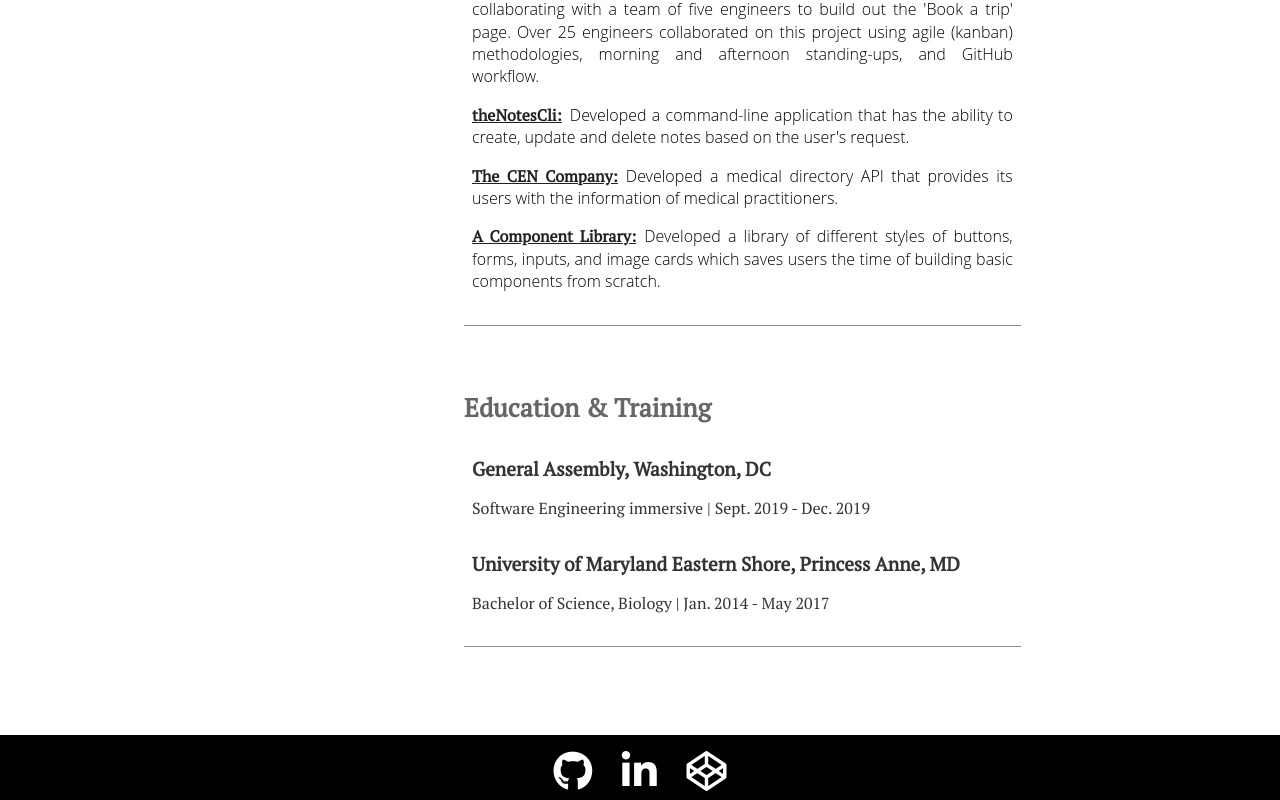
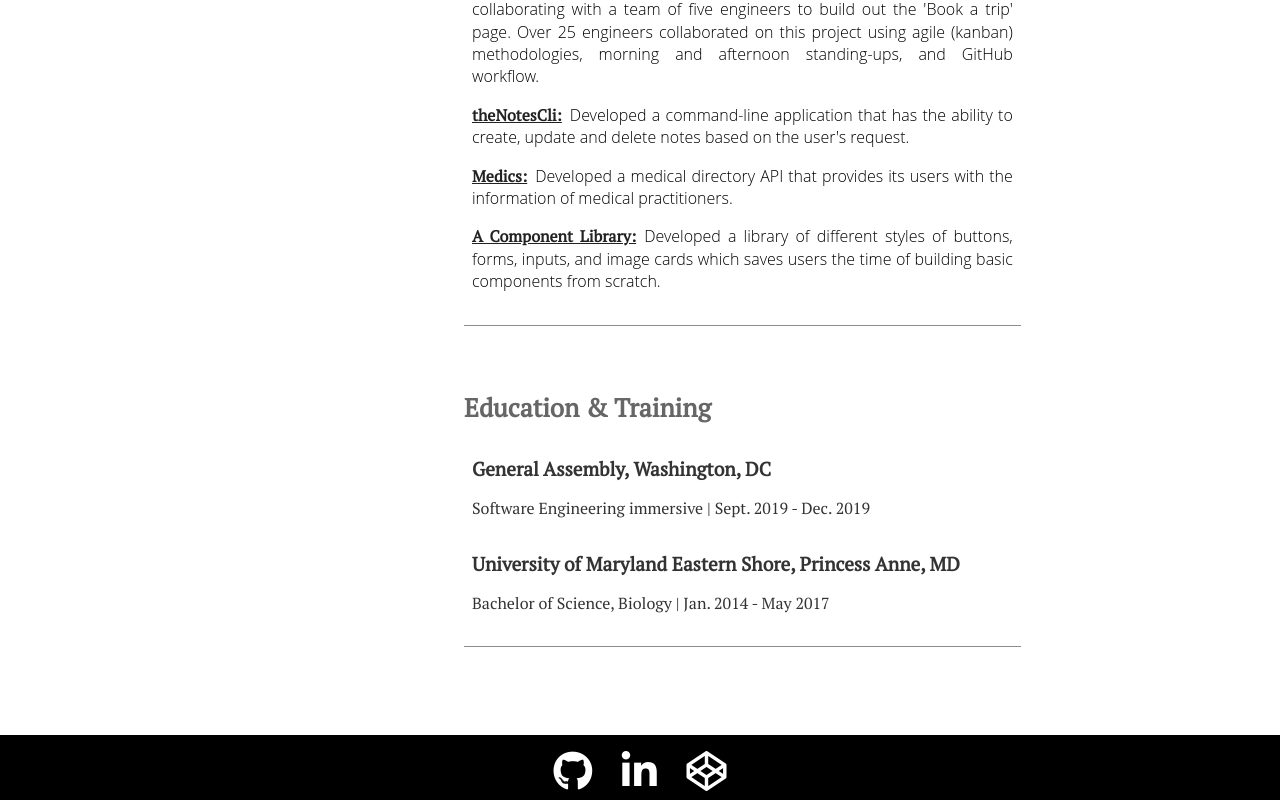
Before and after one commit to cenwachukwu/portfolio, a React (Create React App) app: page /Resume in a window 1280 px wide. Shown: the part 1830-2630 px from the top of the page. Built offline with nearby package versions, Linux system fonts and the light colour scheme; some icons are missing; a web font is replaced by a local one.

Commit message:
made minnor changes to the sites

```diff
--- a/src/Applications/ProjectData.js
+++ b/src/Applications/ProjectData.js
@@ -19,8 +19,8 @@
   },
   {
     name: "Medics",
-    description: "Developed a component library of different styles of buttons, forms, inputs, and image cards which saves users the time of building basic components from scratch.",
-    technologies: "Adobe XD, CSS,  NPM, React, Storybook",
+    description: "Developed a medical directory API that provides its users with the information of medical practitioners.",
+    technologies: "Express.JS, Heroku, MongoDB, Mongoose ORM, Node.JS,",
     github: "https://github.com/cenwachukwu/a-food-and-drug-api",
     Stack: "React",
     backgroundImage: require("../images/api.jpeg"),
--- a/src/Resume/Resume.js
+++ b/src/Resume/Resume.js
@@ -171,7 +171,7 @@
                   <a href="https://github.com/cenwachukwu/pythonCLIProject" target="_blank" rel="noopener noreferrer" className="resumeAtag">theNotesCli:</a>
                   Developed a command-line application that has the ability to create, update and delete notes based on the user's request.                  </p>
                 <p className="resumeProjects">
-                  <a href="https://med-directory-cen.herokuapp.com/directory" target="_blank" rel="noopener noreferrer" className="resumeAtag">The CEN Company:</a>
+                  <a href="https://med-directory-cen.herokuapp.com/directory" target="_blank" rel="noopener noreferrer" className="resumeAtag">Medics:</a>
                   Developed a medical directory API that provides its users with the information of medical practitioners.                  </p>
                 <p className="resumeProjects">
                   <a href="https://gifted-hamilton-0abe26.netlify.com" target="_blank" rel="noopener noreferrer" className="resumeAtag">A Component Library:</a>
```
